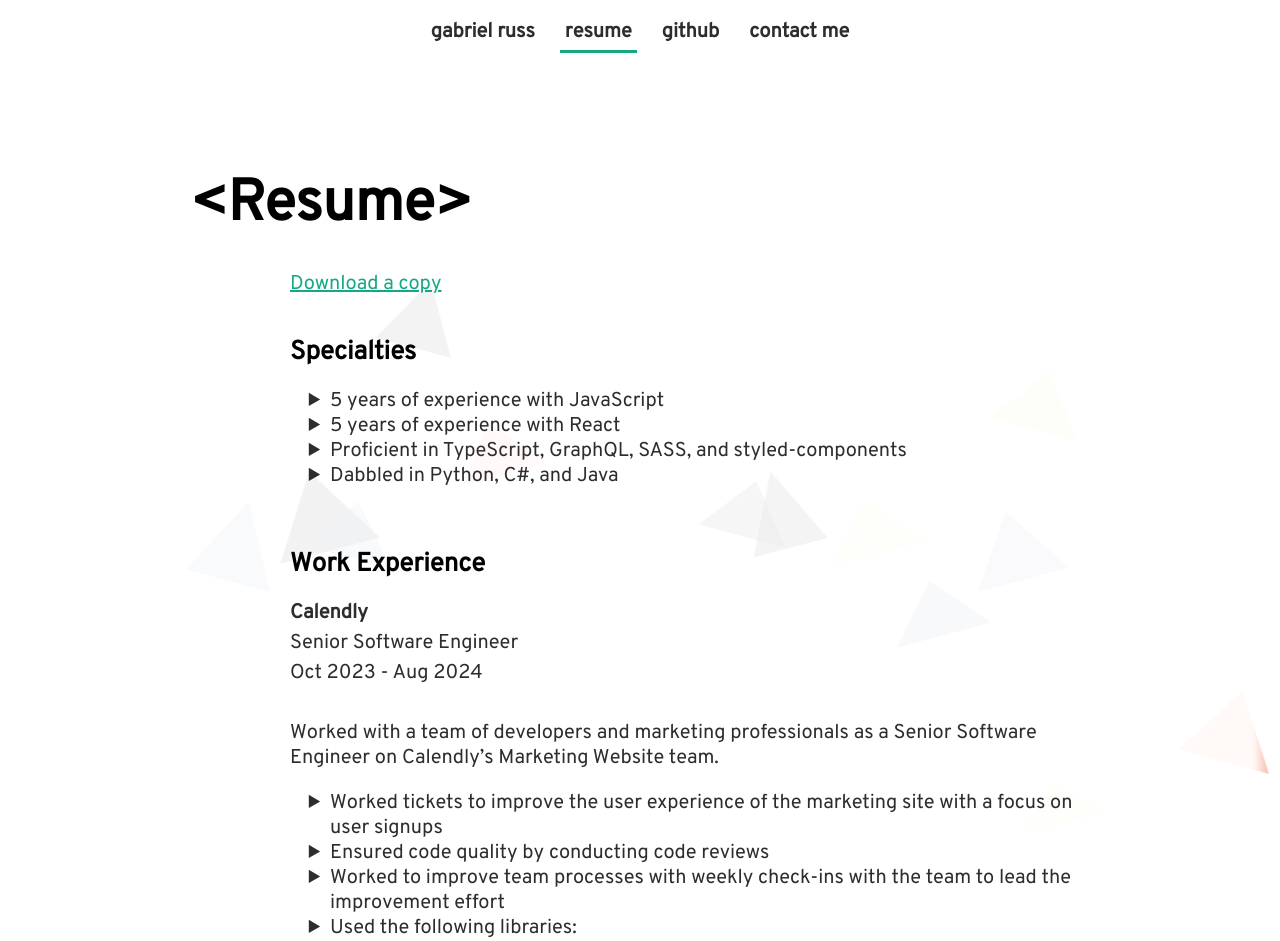
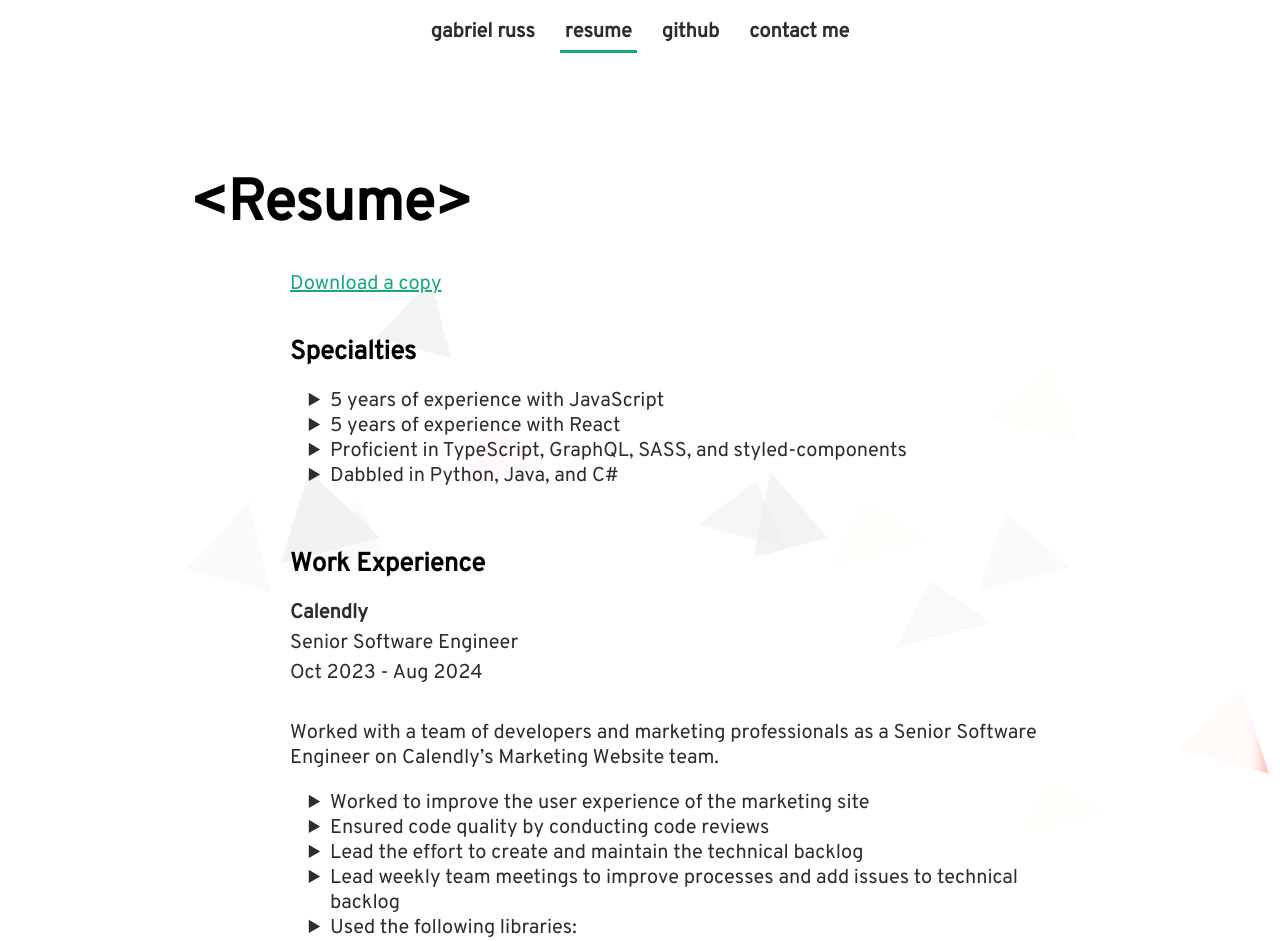
Before and after one commit to gabrielruss/gabrielruss-dev, a Next.js app: page /resume in a window 1280 px wide. Shown: the top 941 px of the page. Built offline with nearby package versions, Linux system fonts and the light colour scheme.

Commit message:
updating learning and resume

```diff
--- a/components/Home.tsx
+++ b/components/Home.tsx
@@ -21,7 +21,7 @@ const Home = () => (
     <ImportantToMe />
     <ContainerSeperator />
     <Skills header="what i'm learning">
-      <Icon iconName="dotnet" footer="ASP.NET" />
+      <Icon iconName="python" footer="Python" />
       <Icon iconName="java" footer="Java" />
       <span>
         <p>
--- a/components/Resume.tsx
+++ b/components/Resume.tsx
@@ -88,7 +88,7 @@ const Resume = () => (
               <li>
                 Proficient in TypeScript, GraphQL, SASS, and styled-components
               </li>
-              <li>Dabbled in Python, C#, and Java</li>
+              <li>Dabbled in Python, Java, and C#</li>
             </ul>
           </ResumeSubSection>
         </ResumeSection>
@@ -106,13 +106,15 @@ const Resume = () => (
             </p>
             <ul>
               <li>
-                Worked tickets to improve the user experience of the marketing
-                site with a focus on user signups
+                Worked to improve the user experience of the marketing site
               </li>
               <li>Ensured code quality by conducting code reviews</li>
               <li>
-                Worked to improve team processes with weekly check-ins with the
-                team to lead the improvement effort
+                Lead the effort to create and maintain the technical backlog
+              </li>
+              <li>
+                Lead weekly team meetings to improve processes and add issues to
+                technical backlog
               </li>
               <li>
                 Used the following libraries:
@@ -122,7 +124,6 @@ const Resume = () => (
                   <li>Next.js</li>
                   <li>styled-components</li>
                   <li>react-testing-library</li>
-                  <li>Contentful</li>
                 </ul>
               </li>
             </ul>
```
